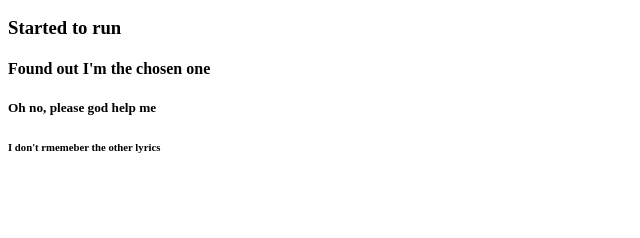
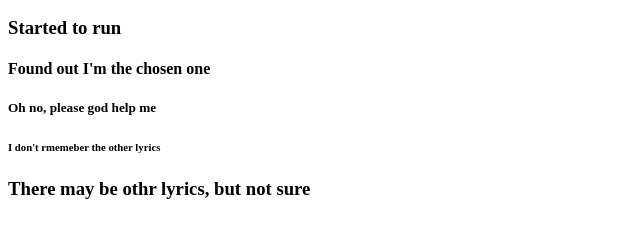
Before and after one commit to mlshohet/typescript, a plain HTML site: page index.html in a window 1280 px wide. Shown: the part 110-348 px from the top of the page, without its empty margins (0-640 px from the left). Drawn offline with Linux system fonts and the light colour scheme.

Commit message:
write another line
another line I wrote

```diff
--- a/index.html
+++ b/index.html
@@ -11,6 +11,7 @@
 	<h4>Found out I'm the chosen one</h4>
 	<h5>Oh no, please god help me</h5>
 	<h6>I don't rmemeber the other lyrics</h6>
+	<h3>There may be othr lyrics, but not sure</h3>
 
 </body>
 </html>
```
